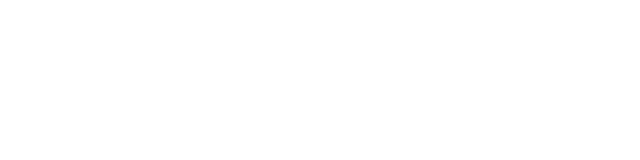
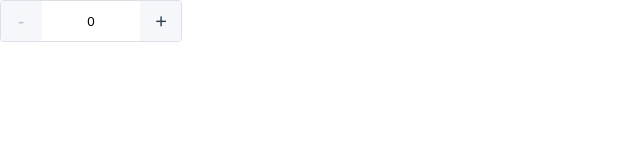
Before and after one commit to DiscoverForever/vue-next-demo, a Vue app: page /input-number in a window 1280 px wide. Before the commit this address had no page. Shown: the top 160 px of the page, without its empty margins (0-640 px from the left). Built offline with nearby package versions, Linux system fonts and the light colour scheme.

Commit message:
Mod 逻辑完善

```diff
--- /dev/null
+++ b/src/components/input-number/index.vue
@@ -0,0 +1,201 @@
+<template>
+  <div class="input-number">
+    <span
+      :class="['decrease', { disabled : decreaseDisabled }]"
+      @click="decrease"
+      @keydown.enter="decrease"
+    >
+      -
+    </span>
+    <input
+      class="input"
+      type="text"
+      :value="displayValue"
+      @input="handleInput"
+      @blur="handleBlur"
+      @keydown.up.prevent="increase"
+      @keydown.down.prevent="decrease"
+    >
+    <span
+      :class="['increase', { disabled : increaseDisabled }]"
+      @click="increase"
+      @keydown.enter="increase"
+    >
+      +
+    </span>
+  </div>
+</template>
+
+<script lang="ts">
+import { defineComponent, ref, watchEffect, computed, watch } from 'vue'
+
+export default defineComponent({
+  name: 'InputNumber',
+  emits: ['update:modelValue', 'change', 'input', 'blur', 'focus'],
+  props: {
+    modelValue: {
+      type: Number,
+      default: 0,
+    },
+    max: {
+      type: Number,
+      default: 5,
+    },
+    min: {
+      type: Number,
+      default: 0,
+    },
+  },
+  setup(props, { emit }) {
+    const displayValue = ref<string>(props.modelValue?.toString() ?? '')
+    const currentValue = ref<number>(props.modelValue)
+    const increaseDisabled = computed(() => currentValue.value >= props.max)
+    const decreaseDisabled = computed(() => currentValue.value <= props.min)
+    /**
+     * 设置显示值
+     */
+    const setDisplayValue = (newValue: number | string) => {
+      if (typeof newValue === 'number') {
+        displayValue.value = newValue.toString()
+      } else if (typeof newValue === 'string') {
+        displayValue.value = newValue
+      }
+    }
+    /**
+     * 设置真实值
+     */
+    const setCurrentValue = (newValue: number) => {
+      const oldValue = currentValue.value
+      currentValue.value = newValue
+      emit('update:modelValue', currentValue.value)
+      emit('input', newValue)
+      emit('change', newValue, oldValue)
+    }
+    watch(
+      () => props.modelValue,
+      (value) => {
+        setCurrentValue(value)
+        setDisplayValue(value)
+      },
+      {
+        immediate: true,
+      }
+    )
+
+    /**
+     * 加
+     */
+    const increase = () => {
+      if (!increaseDisabled.value) {
+        setCurrentValue(currentValue.value + 1)
+        setDisplayValue(currentValue.value)
+      }
+    }
+
+    /**
+     * 减
+     */
+    const decrease = () => {
+      if (!decreaseDisabled.value) {
+        currentValue.value--
+        setDisplayValue(currentValue.value)
+        emit('update:modelValue', currentValue.value)
+      }
+    }
+
+    /**
+     * 输入是否合法
+     */
+    const checkInputIsValidate = (inputStr: string) => {
+      const parsedValue = parseFloat(inputStr)
+      const isNaN = Number.isNaN(parsedValue)
+      return !isNaN
+    }
+
+    /**
+     * 检测输入是否合法不合法重置value
+     */
+    const handleBlur = (event: Event) => {
+      const { value } = event.target as HTMLInputElement
+      if (!checkInputIsValidate(value)) {
+        displayValue.value = currentValue.value.toString()
+      }
+      emit('blur', event)
+    }
+
+    /**
+     * 处理输入非数字类型
+     */
+    const handleInput = (event: Event) => {
+      const { value } = event.target as HTMLInputElement
+      setDisplayValue(value)
+      if (checkInputIsValidate(value)) {
+        setCurrentValue(parseFloat(value))
+      }
+    }
+
+    return {
+      displayValue,
+      increase,
+      decrease,
+      increaseDisabled,
+      decreaseDisabled,
+      handleBlur,
+      handleInput,
+    }
+  },
+})
+</script>
+
+<style lang="scss" scoped>
+.input-number {
+  display: flex;
+  justify-content: space-between;
+  align-items: center;
+  height: 40px;
+  width: 180px;
+  border: 1px solid #dcdfe6;
+  border-radius: 4px;
+  overflow: hidden;
+  .input {
+    display: inline-block;
+    height: 100%;
+    flex: 1;
+    text-align: center;
+    min-width: 0;
+    border: none;
+    &:focus {
+      border: none;
+      outline: none;
+    }
+  }
+  .disabled {
+    color: #c0c4cc;
+    &:hover {
+      cursor: not-allowed;
+    }
+  }
+  .decrease {
+    cursor: pointer;
+    flex: 0 0 40px;
+    width: 40px;
+    height: 100%;
+    line-height: 40px;
+    font-size: 20px;
+    display: inline-block;
+    background: #f5f7fa;
+    border-right: 1px solid #f5f7fa;
+  }
+  .increase {
+    cursor: pointer;
+    flex: 0 0 40px;
+    width: 40px;
+    height: 100%;
+    line-height: 40px;
+    font-size: 20px;
+    display: inline-block;
+    background: #f5f7fa;
+    border-left: 1px solid #f5f7fa;
+  }
+}
+</style>
--- a/src/router/index.ts
+++ b/src/router/index.ts
@@ -1,6 +1,8 @@
 import { createRouter, createWebHistory, RouteRecordRaw } from 'vue-router'
 import Modal from '../components/modal/index.vue'
+import InputNumber from '../components/input-number/index.vue'
 import Home from '../views/Home.vue'
+import Example from '../views/example.vue'
 
 const routes: RouteRecordRaw[] = [
   {
@@ -13,6 +15,16 @@ const routes: RouteRecordRaw[] = [
     name: 'Modal',
     component: Modal,
   },
+  {
+    path: '/input-number',
+    name: 'InputNumber',
+    component: InputNumber,
+  },
+  {
+    path: '/example',
+    name: 'Example',
+    component: Example,
+  },
 ];
 
 const router = createRouter({
--- /dev/null
+++ b/src/views/example.vue
@@ -0,0 +1,19 @@
+<template>
+  <input-number v-model="inputVal"></input-number>
+</template>
+
+<script>
+import InputNumber from '../components/input-number/index.vue'
+
+export default {
+  name: 'Example',
+  components: {
+    InputNumber
+  },
+  setup(props) {
+    return {
+      inputVal: 0
+    }
+  }
+}
+</script>
```
Also changed, not shown: src/main.ts (+11 -6 lines), .eslintrc.js.
